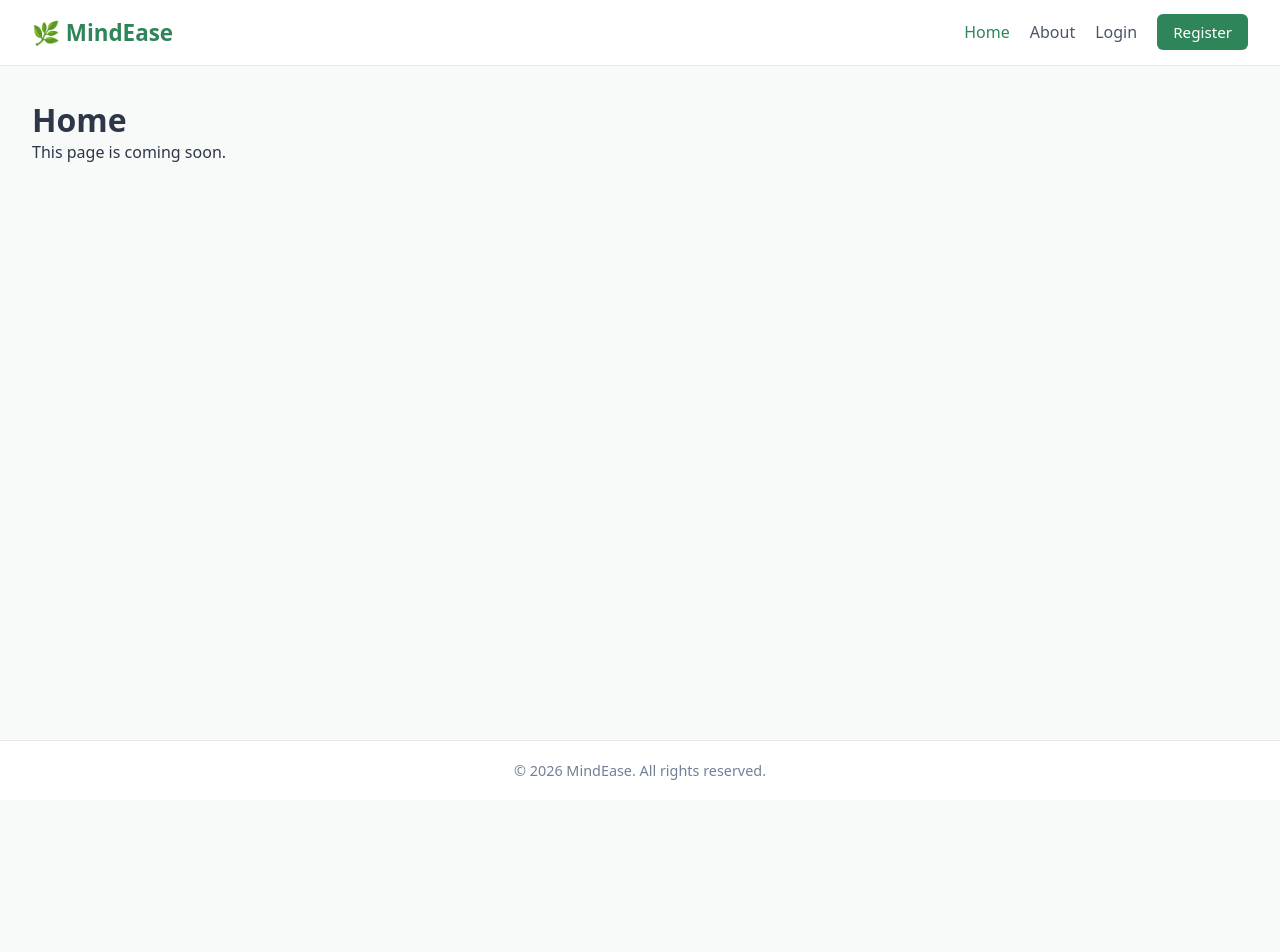
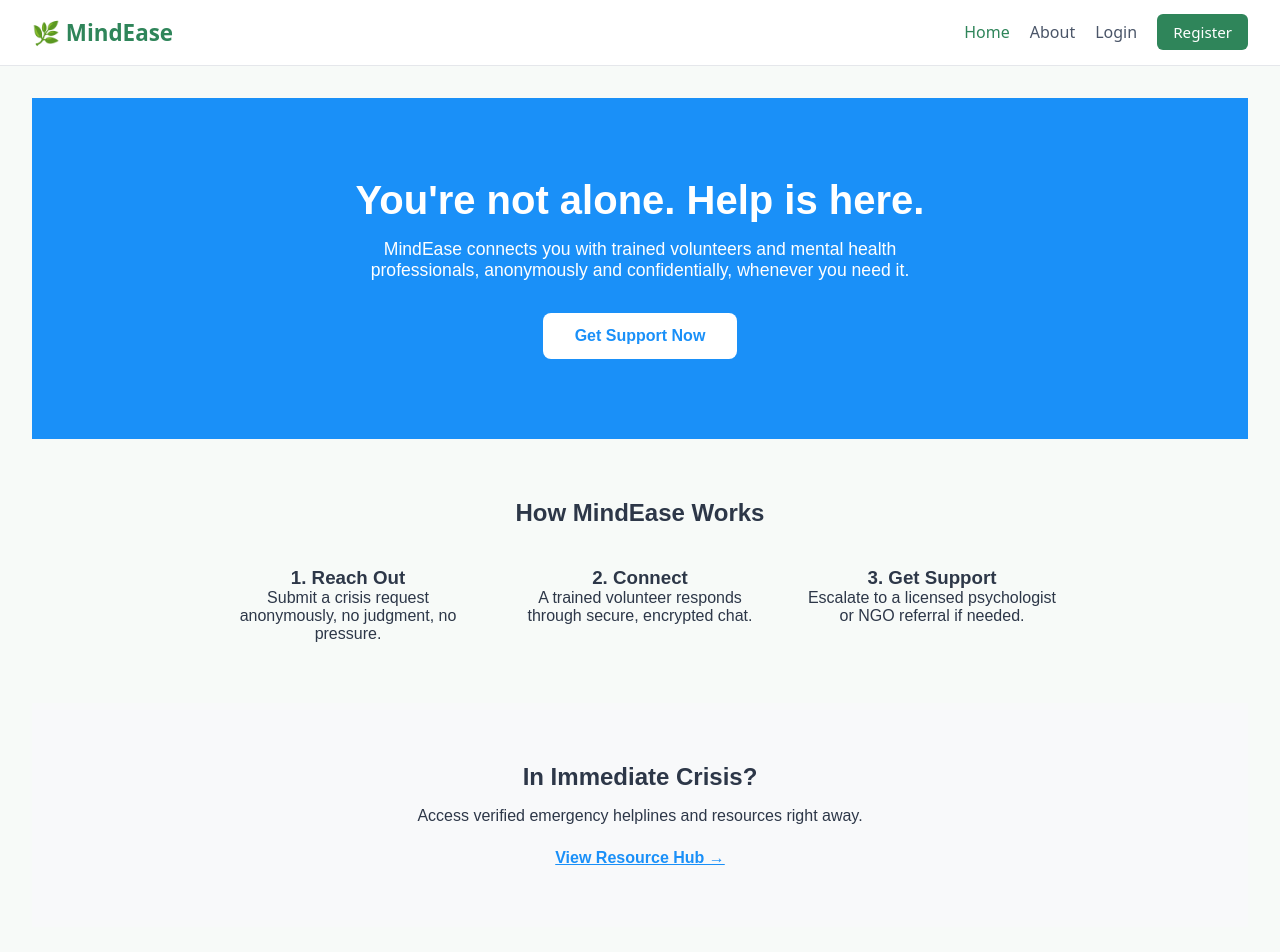
Before and after one commit to UmmaHabibaRoshni/MindEase, a React (Vite) app in the folder client/: page / in a window 1280 px wide. Shown: the top 952 px of the page. Before the commit the page ends 800 px from the top, so only its background shows below. Built offline with nearby package versions, Linux system fonts and the light colour scheme.

Commit message:
wip: dashboard routing and placeholder fixes

```diff
--- a/client/src/App.jsx
+++ b/client/src/App.jsx
@@ -1,6 +1,14 @@
+
 import { Routes, Route } from "react-router-dom";
 import MainLayout from "./layouts/MainLayout";
 import DashboardLayout from "./layouts/DashboardLayout";
+import Home from "./pages/Home";
+import SeekerDashboard from "./pages/dashboards/SeekerDashboard";
+import VolunteerDashboard from "./pages/dashboards/VolunteerDashboard";
+import PsychologistDashboard from "./pages/dashboards/PsychologistDashboard";
+import NgoDashboard from "./pages/dashboards/NgoDashboard";
+import FacilitatorDashboard from "./pages/dashboards/FacilitatorDashboard";
+import AdminDashboard from "./pages/dashboards/AdminDashboard";
 
 function Placeholder({ title }) {
   return (
@@ -16,7 +24,7 @@ export default function App() {
     <Routes>
       {/* Public pages: Navbar + content + Footer */}
       <Route element={<MainLayout />}>
-        <Route path="/" element={<Placeholder title="Home" />} />
+        <Route path="/" element={<Home />} />
         <Route path="/about" element={<Placeholder title="About" />} />
         <Route path="/login" element={<Placeholder title="Login" />} />
         <Route path="/register" element={<Placeholder title="Register" />} />
@@ -25,6 +33,16 @@ export default function App() {
       {/* Logged-in pages: Navbar + Sidebar + content */}
       <Route path="/dashboard" element={<DashboardLayout />}>
         <Route index element={<Placeholder title="Overview" />} />
+
+        {/* Role dashboards (temporary direct routes until role-based redirect exists) */}
+        <Route path="seeker" element={<SeekerDashboard />} />
+        <Route path="volunteer" element={<VolunteerDashboard />} />
+        <Route path="psychologist" element={<PsychologistDashboard />} />
+        <Route path="ngo" element={<NgoDashboard />} />
+        <Route path="facilitator" element={<FacilitatorDashboard />} />
+        <Route path="admin" element={<AdminDashboard />} />
+
+        {/* Existing sub-page placeholders */}
         <Route path="mood" element={<Placeholder title="Mood Tracker" />} />
         <Route path="journal" element={<Placeholder title="Journal" />} />
         <Route path="sessions" element={<Placeholder title="Book a Session" />} />
--- /dev/null
+++ b/client/src/pages/Home.jsx
@@ -0,0 +1,123 @@
+
+import { Link } from 'react-router-dom';
+function Home() {
+
+return (
+
+<div style={{ fontFamily: 'Arial, sans-serif' }}>
+
+{/* Hero section */}
+
+<section
+
+style={{
+
+background: '#1A90F8',
+
+color: '#fff',
+
+padding: '80px 20px',
+
+textAlign: 'center',
+
+}}
+
+>
+
+<h1 style={{ fontSize: '2.5rem', marginBottom: '16px' }}>
+
+You're not alone. Help is here.
+
+</h1>
+
+<p style={{ fontSize: '1.1rem', maxWidth: '600px', margin: '0 auto 32px' }}>
+
+MindEase connects you with trained volunteers and mental health
+
+professionals, anonymously and confidentially, whenever you need it.
+
+</p>
+
+<Link
+
+to="/request-support"
+
+style={{
+
+background: '#fff',
+
+color: '#1A90F8',
+
+padding: '14px 32px',
+
+borderRadius: '8px',
+
+fontWeight: 'bold',
+
+textDecoration: 'none',
+
+display: 'inline-block',
+
+}}
+
+>
+
+Get Support Now
+
+</Link>
+
+</section>
+  {/* How it works */}
+  <section style={{ padding: '60px 20px', textAlign: 'center' }}>
+    <h2 style={{ marginBottom: '40px' }}>How MindEase Works</h2>
+    <div
+      style={{
+        display: 'flex',
+        flexWrap: 'wrap',
+        justifyContent: 'center',
+        gap: '32px',
+      }}
+    >
+      <div style={{ maxWidth: '260px' }}>
+        <h3>1. Reach Out</h3>
+        <p>Submit a crisis request anonymously, no judgment, no pressure.</p>
+      </div>
+      <div style={{ maxWidth: '260px' }}>
+        <h3>2. Connect</h3>
+        <p>A trained volunteer responds through secure, encrypted chat.</p>
+      </div>
+      <div style={{ maxWidth: '260px' }}>
+        <h3>3. Get Support</h3>
+        <p>Escalate to a licensed psychologist or NGO referral if needed.</p>
+      </div>
+    </div>
+  </section>
+
+  {/* Quick resources */}
+  <section
+    style={{
+      background: '#F8F9FA',
+      padding: '60px 20px',
+      textAlign: 'center',
+    }}
+  >
+    <h2 style={{ marginBottom: '16px' }}>In Immediate Crisis?</h2>
+    <p style={{ marginBottom: '24px' }}>
+      Access verified emergency helplines and resources right away.
+    </p>
+    <Link
+      to="/resources"
+      style={{
+        color: '#1A90F8',
+        fontWeight: 'bold',
+        textDecoration: 'underline',
+      }}
+    >
+      View Resource Hub →
+    </Link>
+  </section>
+</div>
+);
+
+}
+export default Home;
--- /dev/null
+++ b/client/src/pages/dashboards/AdminDashboard.jsx
@@ -0,0 +1,17 @@
+
+import DashboardPlaceholder from "./DashboardPlaceholder";
+
+export default function AdminDashboard() {
+  return (
+    <DashboardPlaceholder
+      role="Admin"
+      greeting="Keep MindEase safe and running."
+      plannedFeatures={[
+        "Approve or reject pending accounts",
+        "Manage all users and roles",
+        "Review reported content",
+        "View platform activity",
+      ]}
+    />
+  );
+}
--- /dev/null
+++ b/client/src/pages/dashboards/DashboardPlaceholder.jsx
@@ -0,0 +1,63 @@
+
+const colors = {
+  primary: "#2f855a",
+  primaryLight: "#c6f6d5",
+  white: "#ffffff",
+  bg: "#f7faf8",
+  text: "#2d3748",
+  muted: "#718096",
+  border: "#e5e7eb",
+};
+
+export default function DashboardPlaceholder({ role, greeting, plannedFeatures = [], note }) {
+  return (
+    <div style={{ minHeight: "100vh", background: colors.bg, padding: "48px 24px" }}>
+      <div style={{ maxWidth: 760, margin: "0 auto" }}>
+        <header style={{ borderLeft: `4px solid ${colors.primary}`, paddingLeft: 16, marginBottom: 32 }}>
+          <p style={{ margin: 0, color: colors.primary, fontWeight: 600, fontSize: 14 }}>
+            {role} dashboard
+          </p>
+          <h1 style={{ margin: "4px 0 8px", color: colors.text, fontSize: 28, lineHeight: 1.25 }}>
+            {greeting}
+          </h1>
+          <p style={{ margin: 0, color: colors.muted, fontSize: 16, lineHeight: 1.5 }}>
+            This page is a placeholder. The features below are planned for later sprints.
+          </p>
+        </header>
+
+        {note && (
+          <div
+            style={{
+              background: colors.primaryLight,
+              border: `1px solid ${colors.primary}`,
+              borderRadius: 8,
+              padding: "12px 16px",
+              marginBottom: 24,
+              color: colors.text,
+              fontSize: 15,
+              lineHeight: 1.5,
+            }}
+          >
+            {note}
+          </div>
+        )}
+
+        <section
+          style={{
+            background: colors.white,
+            border: `1px solid ${colors.border}`,
+            borderRadius: 8,
+            padding: "20px 24px",
+          }}
+        >
+          <h2 style={{ margin: "0 0 12px", color: colors.text, fontSize: 18 }}>Coming soon</h2>
+          <ul style={{ margin: 0, paddingLeft: 20, color: colors.text, fontSize: 15, lineHeight: 1.8 }}>
+            {plannedFeatures.map((feature) => (
+              <li key={feature}>{feature}</li>
+            ))}
+          </ul>
+        </section>
+      </div>
+    </div>
+  );
+}
--- /dev/null
+++ b/client/src/pages/dashboards/FacilitatorDashboard.jsx
@@ -0,0 +1,17 @@
+
+import DashboardPlaceholder from "./DashboardPlaceholder";
+
+export default function FacilitatorDashboard() {
+  return (
+    <DashboardPlaceholder
+      role="Facilitator"
+      greeting="Plan and run your support groups."
+      note="Your account must be approved by an admin before you can host groups."
+      plannedFeatures={[
+        "Create a support group",
+        "Schedule group sessions",
+        "Manage group members",
+      ]}
+    />
+  );
+}
--- /dev/null
+++ b/client/src/pages/dashboards/NgoDashboard.jsx
@@ -0,0 +1,17 @@
+
+import DashboardPlaceholder from "./DashboardPlaceholder";
+
+export default function NgoDashboard() {
+  return (
+    <DashboardPlaceholder
+      role="NGO"
+      greeting="Reach the people who need your programs."
+      note="Your organization must be approved by an admin before your programs go live."
+      plannedFeatures={[
+        "Publish awareness programs and events",
+        "Share mental health resources",
+        "See how many people your programs reached",
+      ]}
+    />
+  );
+}
--- /dev/null
+++ b/client/src/pages/dashboards/PsychologistDashboard.jsx
@@ -0,0 +1,18 @@
+
+import DashboardPlaceholder from "./DashboardPlaceholder";
+
+export default function PsychologistDashboard() {
+  return (
+    <DashboardPlaceholder
+      role="Psychologist"
+      greeting="Your sessions and clients, in one place."
+      note="Your account must be approved by an admin before seekers can book sessions with you."
+      plannedFeatures={[
+        "View upcoming sessions",
+        "Manage your appointment slots",
+        "Review escalated cases from volunteers",
+        "Keep private session notes",
+      ]}
+    />
+  );
+}
--- /dev/null
+++ b/client/src/pages/dashboards/SeekerDashboard.jsx
@@ -0,0 +1,17 @@
+
+import DashboardPlaceholder from "./DashboardPlaceholder";
+
+export default function SeekerDashboard() {
+  return (
+    <DashboardPlaceholder
+      role="Seeker"
+      greeting="Welcome back. How are you feeling today?"
+      plannedFeatures={[
+        "Log your daily mood",
+        "Talk to a peer volunteer",
+        "Book a session with a psychologist",
+        "Join a support group",
+      ]}
+    />
+  );
+}
--- /dev/null
+++ b/client/src/pages/dashboards/VolunteerDashboard.jsx
@@ -0,0 +1,18 @@
+
+import DashboardPlaceholder from "./DashboardPlaceholder";
+
+export default function VolunteerDashboard() {
+  return (
+    <DashboardPlaceholder
+      role="Volunteer"
+      greeting="Thanks for being here for others."
+      note="Your account must be approved by an admin before you can accept support requests."
+      plannedFeatures={[
+        "See open support requests",
+        "Chat with seekers you're supporting",
+        "Set your availability",
+        "Escalate a conversation to a psychologist",
+      ]}
+    />
+  );
+}
```
